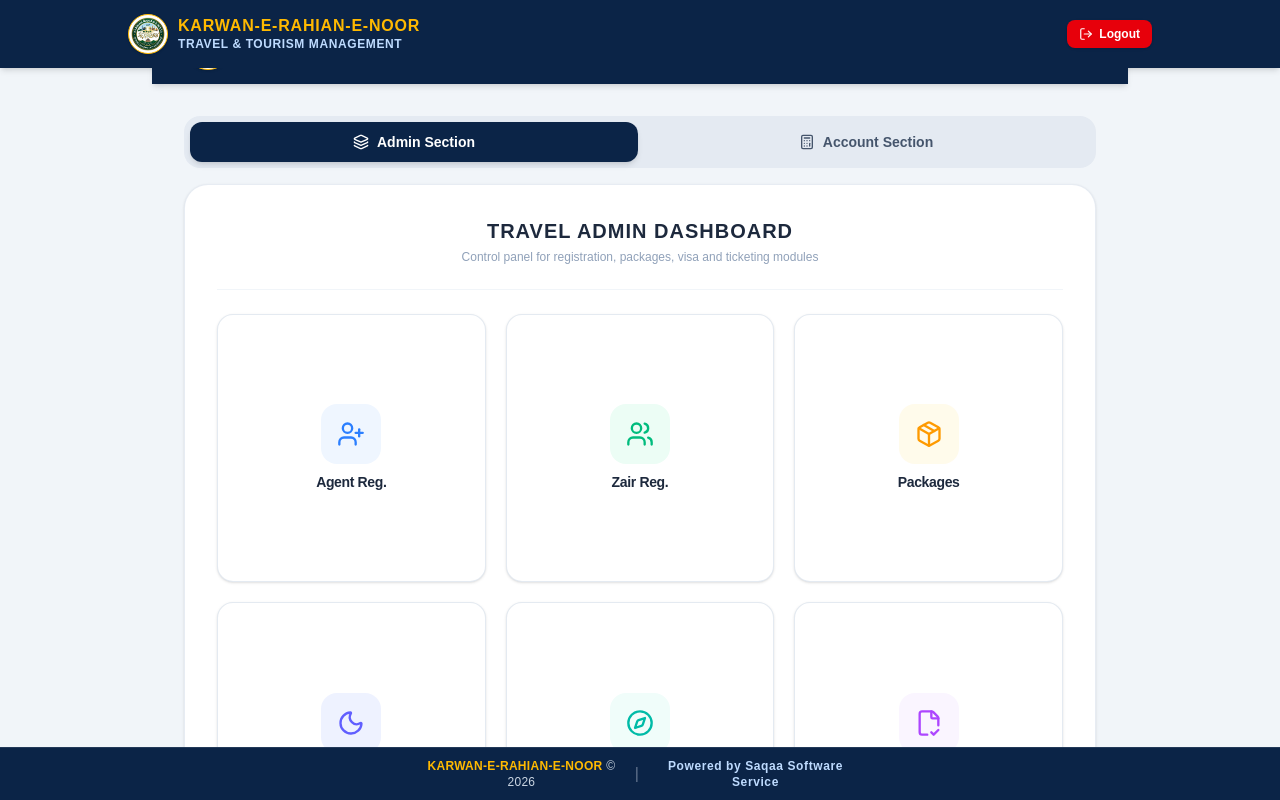
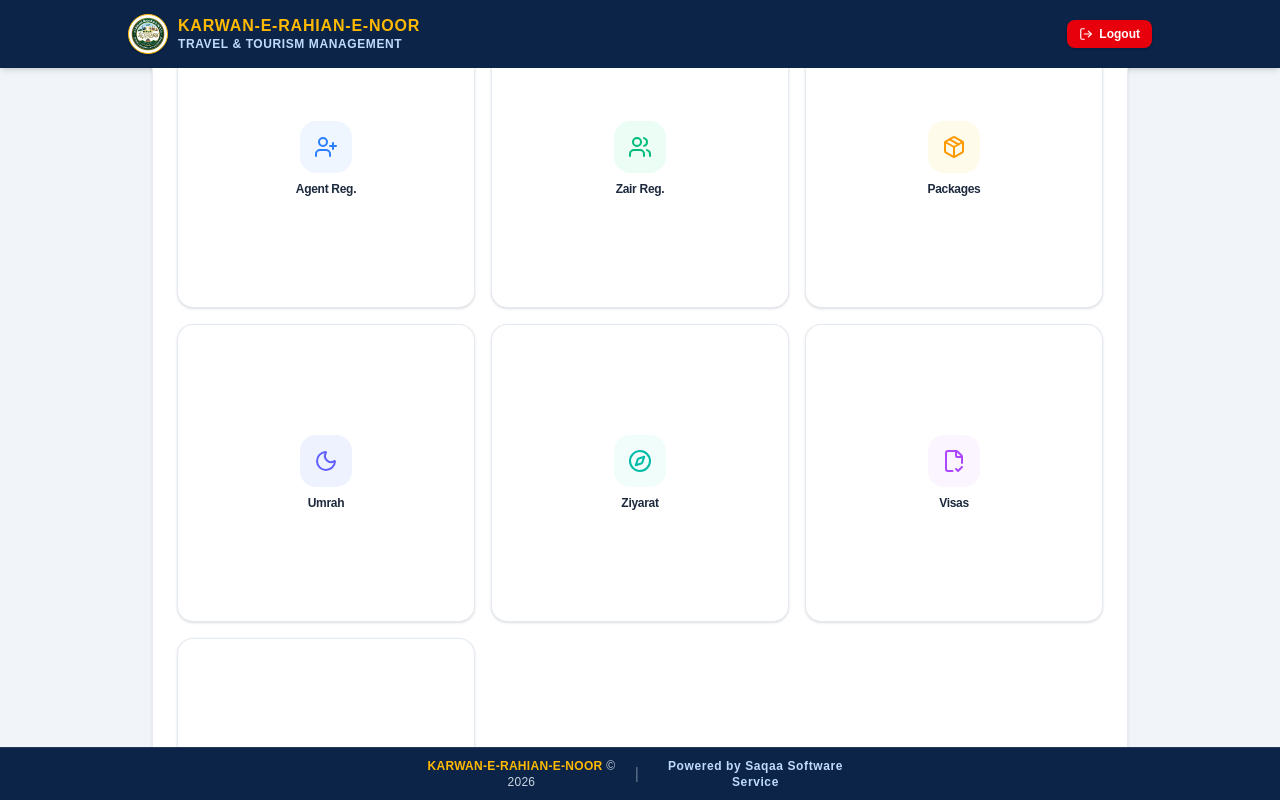
Before and after one commit to kbig48507/Karwan-rahian-noor, a Next.js app: page /admin/dashboard in a window 1280 px wide. Built offline with nearby package versions, Linux system fonts and the light colour scheme.

Commit message:
Deploy clean Admin Dashboard connected with global layout

```diff
--- a/pages/admin/dashboard.tsx
+++ b/pages/admin/dashboard.tsx
@@ -1,10 +1,7 @@
 import React, { useState } from 'react';
 import Head from 'next/head';
-import Image from 'next/image';
 import Link from 'next/link';
-import { useRouter } from 'next/router';
 import {
-  LogOut,
   UserPlus,
   Users,
   Package,
@@ -21,15 +18,7 @@ import {
 } from 'lucide-react';
 
 export default function AdminDashboard() {
-  const router = useRouter();
   const [activeTab, setActiveTab] = useState<'admin' | 'account'>('admin');
-
-  const handleLogout = () => {
-    if (typeof window !== 'undefined') {
-      localStorage.removeItem('krn_user');
-    }
-    router.push('/login');
-  };
 
   const travelModules = [
     { title: 'Agent Reg.', href: '/admin/register-agent', icon: UserPlus, bg: 'bg-blue-50 text-blue-500' },
@@ -56,85 +45,43 @@ export default function AdminDashboard() {
     <>
       <Head>
         <title>Admin Dashboard - Karwan-e-Rahian-e-Noor</title>
-        <meta name="viewport" content="width=device-width, initial-scale=1.0, maximum-scale=1.0, user-scalable=no" />
       </Head>
 
-      <div className="min-h-screen bg-slate-100 flex flex-col justify-between">
-
-        {/* Top Navy Header Bar */}
-        <div>
-          <header className="bg-[#0b2447] text-white px-4 sm:px-8 py-3.5 shadow-md">
-            <div className="max-w-md md:max-w-4xl lg:max-w-5xl mx-auto flex items-center justify-between">
-              <div className="flex items-center gap-3">
-                <div className="w-10 h-10 sm:w-12 sm:h-12 rounded-full bg-white p-0.5 shadow flex-shrink-0 flex items-center justify-center border border-amber-400">
-                  <div className="relative w-full h-full rounded-full overflow-hidden">
-                    <Image
-                      src="/logo.png"
-                      alt="Logo"
-                      fill
-                      priority
-                      className="object-contain"
-                    />
-                  </div>
-                </div>
-                <div>
-                  <h1 className="text-xs sm:text-base font-black text-amber-400 tracking-wider uppercase leading-tight">
-                    KARWAN-E-RAHIAN-E-NOOR
-                  </h1>
-                  <p className="text-[10px] sm:text-xs text-blue-200 tracking-wider font-semibold uppercase mt-0.5">
-                    TRAVEL & TOURISM MANAGEMENT
-                  </p>
-                </div>
-              </div>
-
-              <button
-                onClick={handleLogout}
-                className="flex items-center gap-1.5 bg-red-600 hover:bg-red-700 active:scale-95 text-white text-xs sm:text-sm font-bold px-3.5 py-2 rounded-xl shadow transition"
-              >
-                <LogOut className="w-3.5 h-3.5 sm:w-4 sm:h-4" />
-                <span>Logout</span>
-              </button>
-            </div>
-          </header>
-
-          {/* Main Content Area */}
-          <main className="max-w-md md:max-w-4xl lg:max-w-5xl mx-auto p-4 sm:p-6 lg:p-8 space-y-4">
-
+      <div className="space-y-3 flex flex-col flex-1 justify-center">
         {/* Section Switcher Tabs */}
-            <div className="bg-slate-200/80 p-1.5 rounded-2xl flex items-center gap-1">
+        <div className="bg-slate-200/90 p-1 rounded-xl flex items-center gap-1 flex-shrink-0">
           <button
             onClick={() => setActiveTab('admin')}
-                className={`flex-1 py-2.5 rounded-xl font-bold text-xs sm:text-sm flex items-center justify-center gap-2 transition-all ${
+            className={`flex-1 py-2 rounded-lg font-bold text-xs sm:text-sm flex items-center justify-center gap-1.5 transition-all ${
               activeTab === 'admin'
-                    ? 'bg-[#0b2447] text-white shadow-md'
+                ? 'bg-[#0b2447] text-white shadow-sm'
                 : 'text-slate-600 hover:text-slate-900'
             }`}
           >
-                <Layers className="w-4 h-4" />
+            <Layers className="w-3.5 h-3.5" />
             <span>Admin Section</span>
           </button>
           <button
             onClick={() => setActiveTab('account')}
-                className={`flex-1 py-2.5 rounded-xl font-bold text-xs sm:text-sm flex items-center justify-center gap-2 transition-all ${
+            className={`flex-1 py-2 rounded-lg font-bold text-xs sm:text-sm flex items-center justify-center gap-1.5 transition-all ${
               activeTab === 'account'
-                    ? 'bg-[#0b2447] text-white shadow-md'
+                ? 'bg-[#0b2447] text-white shadow-sm'
                 : 'text-slate-600 hover:text-slate-900'
             }`}
           >
-                <Calculator className="w-4 h-4" />
+            <Calculator className="w-3.5 h-3.5" />
             <span>Account Section</span>
           </button>
         </div>
 
-            {/* White Rounded Dashboard Box */}
-            <div className="bg-white rounded-3xl p-5 sm:p-8 shadow-sm border border-slate-200/80">
-
+        {/* White Card Box */}
+        <div className="bg-white rounded-3xl p-4 sm:p-6 shadow-sm border border-slate-200/80 flex flex-col justify-between flex-1 max-h-[72vh] sm:max-h-none">
           {/* Header Title */}
-              <div className="text-center pb-4 sm:pb-6 border-b border-slate-100">
-                <h2 className="text-sm sm:text-xl font-black text-slate-800 tracking-wider uppercase">
+          <div className="text-center pb-2.5 sm:pb-4 border-b border-slate-100 flex-shrink-0">
+            <h2 className="text-xs sm:text-lg font-black text-slate-800 tracking-wider uppercase">
               {activeTab === 'admin' ? 'TRAVEL ADMIN DASHBOARD' : 'ACCOUNTS & LEDGERS DASHBOARD'}
             </h2>
-                <p className="text-[11px] sm:text-xs text-slate-400 font-medium mt-1">
+            <p className="text-[10px] sm:text-xs text-slate-400 font-medium mt-0.5">
               {activeTab === 'admin'
                 ? 'Control panel for registration, packages, visa and ticketing modules'
                 : 'Financial ledgers, balances, payment receipts and audit records'}
@@ -142,37 +89,26 @@ export default function AdminDashboard() {
           </div>
 
           {/* 3-Column Square Grid */}
-              <div className="grid grid-cols-3 sm:grid-cols-3 md:grid-cols-3 lg:grid-cols-3 gap-3 sm:gap-5 pt-5 sm:pt-6">
+          <div className="grid grid-cols-3 sm:grid-cols-3 md:grid-cols-3 gap-2.5 sm:gap-4 my-auto pt-3">
             {currentModules.map((item, idx) => {
               const Icon = item.icon;
               return (
                 <Link
                   key={idx}
                   href={item.href}
-                      className="aspect-square bg-white hover:bg-slate-50 active:scale-95 border border-slate-200/90 rounded-2xl p-2 sm:p-4 flex flex-col items-center justify-center text-center shadow-sm hover:shadow-md transition group"
+                  className="aspect-square bg-white hover:bg-slate-50 active:scale-95 border border-slate-200/90 rounded-2xl p-1.5 sm:p-4 flex flex-col items-center justify-center text-center shadow-sm hover:shadow-md transition group"
                 >
-                      <div className={`p-3 sm:p-4 rounded-2xl mb-1.5 sm:mb-2 flex items-center justify-center ${item.bg}`}>
-                        <Icon className="w-6 h-6 sm:w-7 sm:h-7" />
+                  <div className={`p-2.5 sm:p-3.5 rounded-2xl mb-1 sm:mb-2 flex items-center justify-center ${item.bg}`}>
+                    <Icon className="w-5 h-5 sm:w-6 sm:h-6" />
                   </div>
-                      <span className="text-[11px] sm:text-sm font-bold text-slate-800 group-hover:text-[#0b2447] tracking-tight">
+                  <span className="text-[10px] sm:text-xs font-bold text-slate-800 group-hover:text-[#0b2447] tracking-tight">
                     {item.title}
                   </span>
                 </Link>
               );
             })}
           </div>
-
         </div>
-          </main>
-        </div>
-
-        {/* Bottom Dark Navy Footer */}
-        <footer className="bg-[#0b2447] text-white py-4 text-center mt-6">
-          <p className="text-[11px] sm:text-xs font-medium text-slate-300 tracking-wide">
-            <span className="font-bold text-amber-400">KARWAN-E-RAHIAN-E-NOOR</span> © 2026 | All Rights Reserved.
-          </p>
-        </footer>
-
       </div>
     </>
   );
```
Lines whose indentation alone changed are shown as unchanged.
